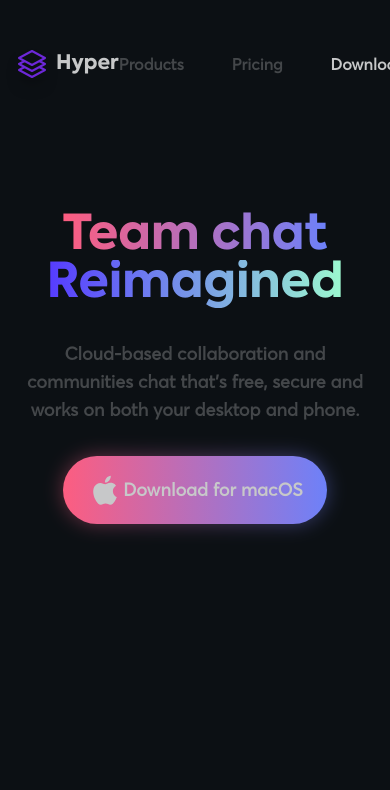
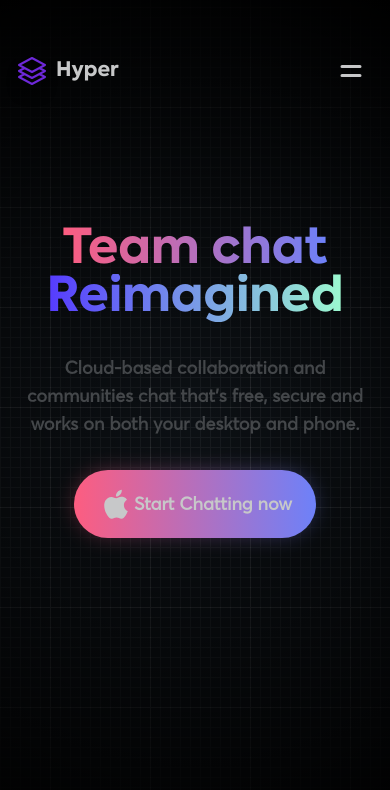
Before and after one commit to Madflows/hyper-chat, a Next.js app: page / in a window 390 px wide. Shown: the top 790 px of the page. Built offline with nearby package versions, Linux system fonts and the light colour scheme.

Commit message:
completed navbar

```diff
--- a/components/Hero.tsx
+++ b/components/Hero.tsx
@@ -13,7 +13,7 @@ const Hero = () => {
         <span className="axiforma-extra-bold text-transparent bg-clip-text bg-gradient-to-r from-deepPurple to-lightLime">
           Reimagined
         </span>
-        <span className="absolute top-[40%] invisible md:visible right-[4rem]">
+        <span className="absolute top-[30%] invisible md:visible right-[4rem]">
           <svg
             width="241"
             height="107"
@@ -47,8 +47,8 @@ const CTAButton = () => {
       <span>
         <DiApple className="text-4xl leading-none" />
       </span>
-      <span className="text-lg leading-none font-bold flex items-center">
-        Download for macOS
+      <span className="text-lg text-white leading-none font-bold flex items-center">
+        Start Chatting now
       </span>
       <div></div>
     </button>
--- a/components/Navbar.tsx
+++ b/components/Navbar.tsx
@@ -1,7 +1,9 @@
 import Link from "next/link";
 import { useRouter } from "next/router";
-import React from "react";
+import React, { useState } from "react";
 import Logo from "./Logo";
+import { HiMenuAlt4, HiX } from "react-icons/hi";
+import { motion, AnimatePresence } from "framer-motion";
 
 const navLinks = [
   {
@@ -19,16 +21,17 @@ const navLinks = [
 ];
 
 const Navbar = () => {
-    const router = useRouter();
+  const router = useRouter();
+  const [open, setOpen] = useState(false);
   return (
-    <nav className="p-4 py-[3rem]">
+    <nav className={`p-4 py-[3rem] duration-500 transition-all `}>
       <div className="max-w-[1020px] mx-auto">
         <div className="flex w-full items-center justify-between">
-          <Link href={"/"}>
+          <Link className="z-[999] " href={"/"}>
             <Logo />
           </Link>
 
-          <ul className="flex gap-[3rem] items-center">
+          <ul className="hidden sm:flex  gap-[3rem] items-center">
             {navLinks.map((link, index) => {
               return (
                 <li key={index}>
@@ -47,10 +50,57 @@ const Navbar = () => {
               );
             })}
           </ul>
+          <button
+            onClick={() => setOpen((open) => !open)}
+            className="flex sm:hidden text-3xl p-2 bg-transparent z-[999]  text-white"
+          >
+            {open ? <HiX /> : <HiMenuAlt4 />}
+          </button>
         </div>
       </div>
+      <AnimatePresence>
+        {open && (
+          <motion.div
+            initial={{ opacity: 0, y: "-600px" }}
+            animate={{ opacity: 1, y: "0" }}
+            exit={{ opacity: 0, y: "-600px" }}
+            transition={{ duration: 0.5 }}
+            className="absolute top-0 pt-[148px] left-0 z-50 shadow-lg bg-black w-full p-4 h-[600px]"
+          >
+            <MobileMenu />
+          </motion.div>
+        )}
+      </AnimatePresence>
     </nav>
   );
 };
 
+function MobileMenu() {
+  const router = useRouter();
+
+  return (
+    <div >
+      {
+        <ul className="flex flex-col w-full sm:hidden gap-[3rem] items-center">
+          {navLinks.map((link, index) => {
+            return (
+              <li key={index}>
+                <Link href={link.href}>
+                  <p
+                    className={`font-bold ${
+                      router.pathname == link.href ? "text-white" : "text-gray"
+                    }`}
+                  >
+                    {link.name}
+                  </p>
+                </Link>
+              </li>
+            );
+          })}
+        </ul>
+      }
+    </div>
+  );
+}
+
 export default Navbar;
--- a/pages/_app.tsx
+++ b/pages/_app.tsx
@@ -1,13 +1,22 @@
 import "../styles/globals.css";
 import type { AppProps } from "next/app";
 import Layout from "../components/Layout";
+import Head from "next/head";
 
 export default function App({ Component, pageProps }: AppProps) {
   return (
     <>
+    <Head>
+      <meta name="viewport" content="initial-scale=1, width=device-width" />
+      <meta name="apple-mobile-web-app-capable" content="yes" />
+      <title>Hyper</title>
+    </Head>
+      <div id="root">
       <Layout>
         <Component {...pageProps} />
       </Layout>
+
+      </div>
     </>
   );
 }
--- a/styles/globals.css
+++ b/styles/globals.css
@@ -24,7 +24,7 @@
 @tailwind components;
 @layer components {
   .cta-btn {
-    @apply py-4 px-6 relative before:absolute before:w-full before:h-full before:-z-10 before:bg-gradient-to-r before:from-pink before:to-lightPurple before:left-0 before:top-0 before:blur-[10px]  before:rounded-full  before:opacity-40  hover:before:opacity-60  before:transition-all transition-all text-white bg-gradient-to-r mx-auto mt-[2rem] from-pink to-lightPurple flex items-center  rounded-full;
+    @apply py-4 px-6 relative before:absolute before:w-full before:h-full before:-z-10 before:bg-gradient-to-r before:from-pink before:to-lightPurple before:left-0 before:top-0 before:blur-[10px]  before:rounded-full  before:opacity-40  hover:before:opacity-80  before:transition-all transition-all text-white bg-gradient-to-r mx-auto mt-[2rem] from-pink to-lightPurple flex items-center  rounded-full;
   }
 }
 @tailwind utilities;
@@ -35,8 +35,19 @@
   box-sizing: border-box;
   font-family: "Averta", sans-serif;
 }
+html {
+
+  @apply bg-black text-gray;
+
+}
+#root {
+  background: radial-gradient(circle,rgba(2,0,36,0) 0,#000 100%);
+  @apply h-screen;
+}
 body {
-  @apply bg-black text-gray;
+  background-image: url("/assets/grid.svg");
+  @apply h-screen overflow-y-auto;
+  background-position: 50% 54%;
 }
 
 h1,
```
Also changed, not shown: public/assets/grid.svg (added).
